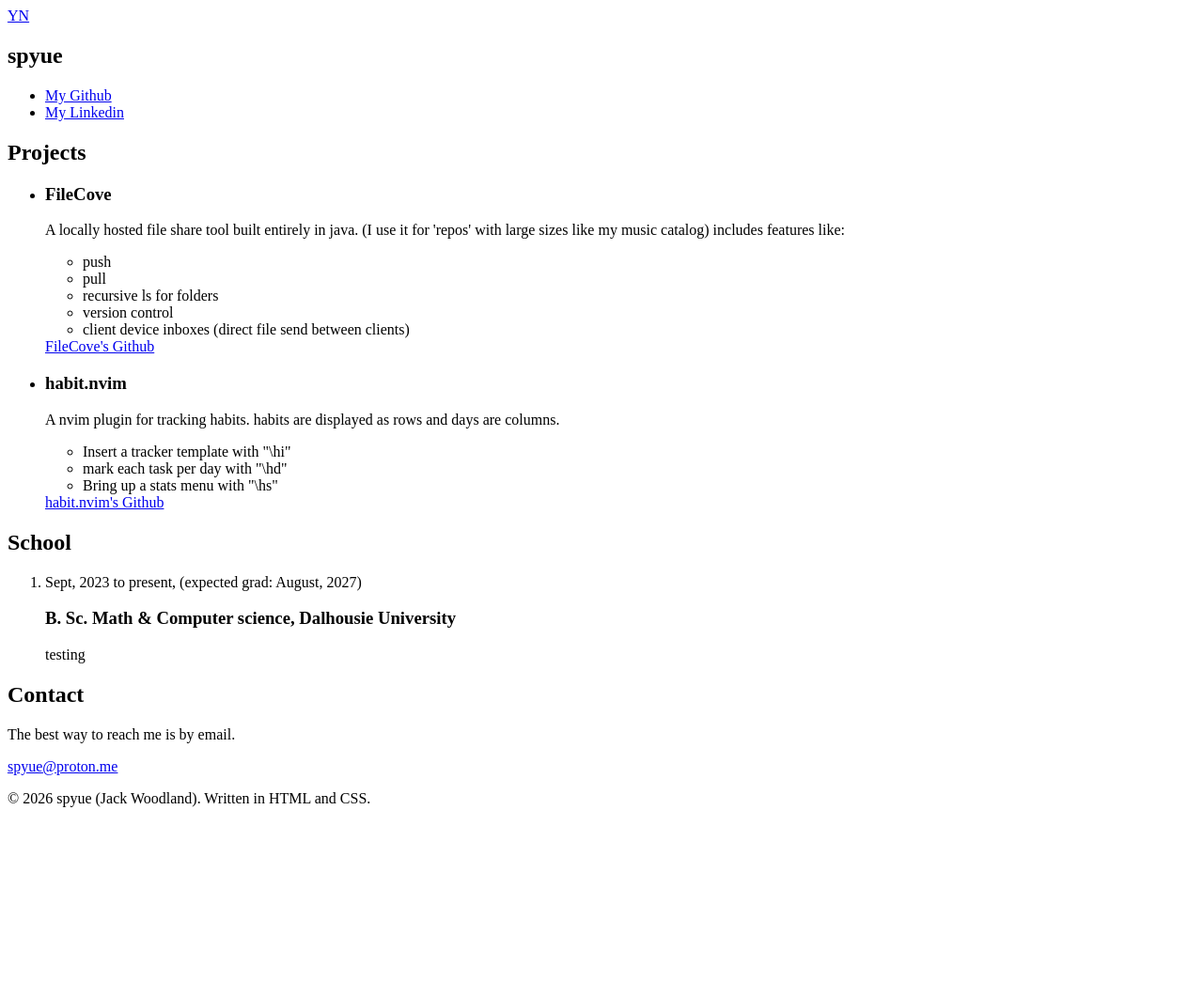
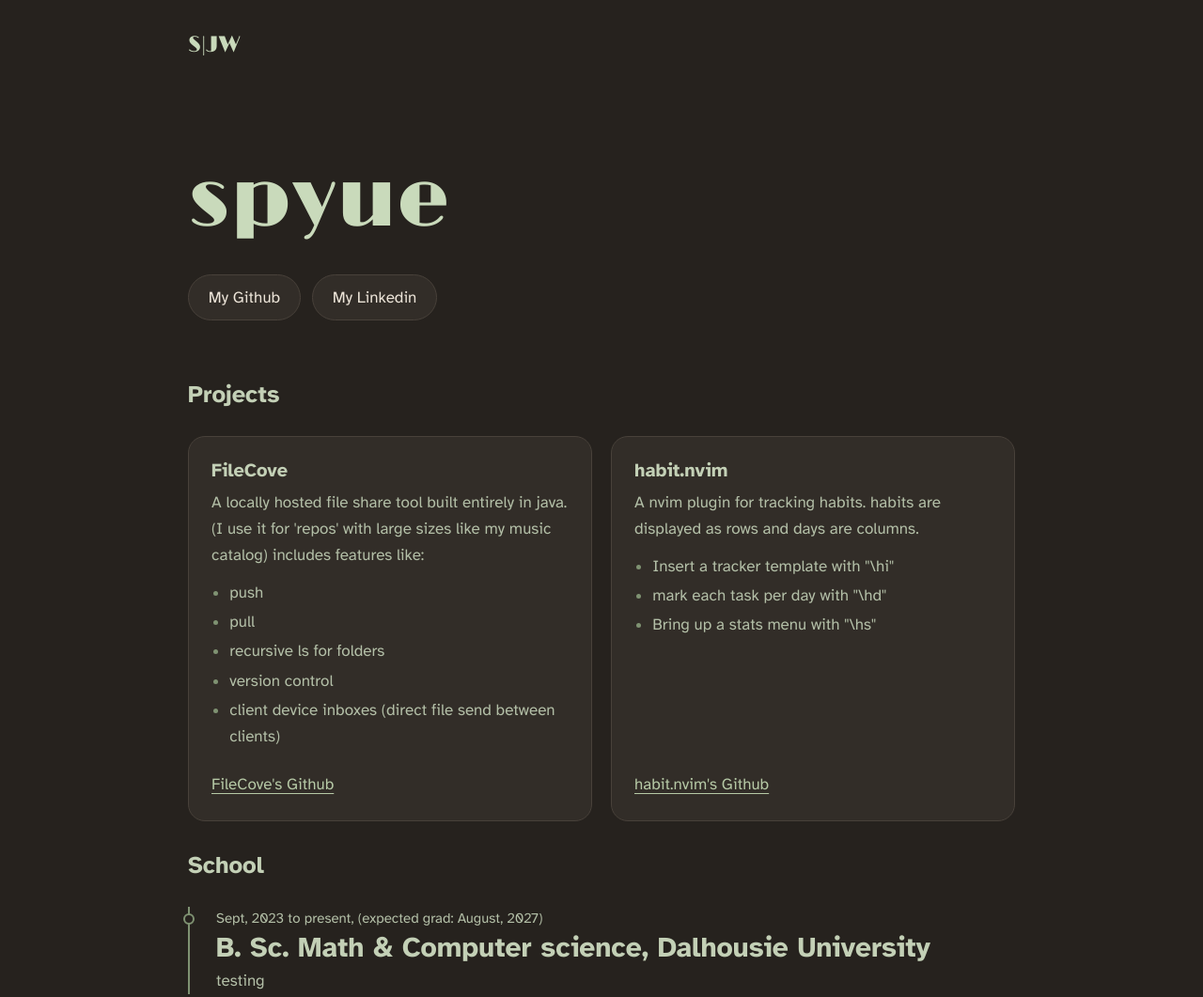
Before and after one commit to spyue/spyue.github.io, a plain HTML site: page index.html in a window 1280 px wide. Shown: the top 1061 px of the page at 94% size. Before the commit the page ends 875 px from the top, so only its background shows below. Drawn offline with nearby package versions, Linux system fonts and the light colour scheme; a script that the page names is missing.

Commit message:
added styling with basic animations (still need to fill in some info)

```diff
--- a/index.html
+++ b/index.html
@@ -1,25 +1,24 @@
-<!DOCTYPE html>
+<!doctype html>
 <html lang="en">
   <head>
-    <meta charset="UTF-8">
-    <meta name="viewport" content="width=device-width, initial-scale=1">
+    <meta charset="UTF-8" />
+    <meta name="viewport" content="width=device-width, initial-scale=1" />
     <title>spyue</title>
-    <meta name="description" content="Jack Woodland">
+    <meta name="description" content="Jack Woodland" />
 
     <!-- Fonts, limelight for my name and atkinson hyperlegible for others -->
-    <link rel="preconnect" href="https://fonts.googleapis.com">
-    <link rel="preconnect" href="https://fonts.gstatic.com" crossorigin>
-    <link href="https://fonts.googleapis.com/css2?family=Atkinson+Hyperlegible:ital,wght@0,400;0,700;1,400&family=Limelight&display=swap" rel="stylesheet">
+    <link rel="preconnect" href="https://fonts.googleapis.com" />
+    <link rel="preconnect" href="https://fonts.gstatic.com" crossorigin />
+    <link
+      href="https://fonts.googleapis.com/css2?family=Atkinson+Hyperlegible:ital,wght@0,400;0,700;1,400&family=Limelight&display=swap"
+      rel="stylesheet"
+    />
 
-    <link rel="stylesheet" href="style.css">
+    <link rel="stylesheet" href="style.css" />
 
     <!-- use saved theme before page prints to avoid a flash of wrong collors -->
     <script>
       document.documentElement.classList.add("js");
-      try {
-        const saved = localStorage.getItem("theme");
-        if (saved) document.documentElement.dataset.theme = saved;
-      } catch (e) {}
     </script>
     <script src="script.js" defer></script>
   </head>
@@ -27,7 +26,7 @@
   <body>
     <div class="container">
       <header class="site-header">
-        <a class="wordmark" href="#top" aria-label="Go Back Up">YN</a>
+        <a class="wordmark" href="#top" aria-label="Go Back Up">S|JW</a>
       </header>
 
       <main id="main">
@@ -35,8 +34,18 @@
           <h1 class="reveal">spyue</h1>
 
           <ul class="hero-links reveal">
-            <li><a class="button button-primary" href="https://github.com/spyue">My Github</a></li>
-            <li><a class="button" href="https://www.linkedin.com/in/jackson-woodland-15880a35b">My Linkedin</a></li>
+            <li>
+              <a class="button button-primary" href="https://github.com/spyue"
+                >My Github</a
+              >
+            </li>
+            <li>
+              <a
+                class="button"
+                href="https://www.linkedin.com/in/jackson-woodland-15880a35b"
+                >My Linkedin</a
+              >
+            </li>
           </ul>
         </section>
 
@@ -46,25 +55,31 @@
             <li class="card project reveal">
               <h3>FileCove</h3>
               <p>
-                  A locally hosted file share tool built entirely in java. (I use it for 'repos' with large sizes like my music catalog)
-                  includes features like:
+                A locally hosted file share tool built entirely in java. (I use
+                it for 'repos' with large sizes like my music catalog) includes
+                features like:
               </p>
               <ul class="features">
                 <li>push</li>
                 <li>pull</li>
                 <li>recursive ls for folders</li>
                 <li>version control</li>
-                  <li>client device inboxes (direct file send between clients)</li>
+                <li>
+                  client device inboxes (direct file send between clients)
+                </li>
               </ul>
               <div class="project-links">
-                  <a href="https://github.com/spyue/filecove">FileCove's Github</a>
+                <a href="https://github.com/spyue/filecove"
+                  >FileCove's Github</a
+                >
               </div>
             </li>
 
             <li class="card project reveal">
               <h3>habit.nvim</h3>
               <p>
-                  A nvim plugin for tracking habits. habits are displayed as rows and days are columns.
+                A nvim plugin for tracking habits. habits are displayed as rows
+                and days are columns.
               </p>
               <ul class="features">
                 <li>Insert a tracker template with "\hi"</li>
@@ -72,7 +87,9 @@
                 <li>Bring up a stats menu with "\hs"</li>
               </ul>
               <div class="project-links">
-                  <a href="https://github.com/spyue/habit.nvim">habit.nvim's Github</a>
+                <a href="https://github.com/spyue/habit.nvim"
+                  >habit.nvim's Github</a
+                >
               </div>
             </li>
           </ul>
@@ -82,28 +99,32 @@
           <h2 class="reveal">School</h2>
           <ol class="timeline stagger">
             <li class="reveal">
-              <p class="when"><time datetime="2023-09">Sept, 2023</time> to present, (expected grad: <time datetime="2027-08">August, 2027</time>)</p>
+              <p class="when">
+                <time datetime="2023-09">Sept, 2023</time> to present, (expected
+                grad: <time datetime="2027-08">August, 2027</time>)
+              </p>
               <h3>B. Sc. Math &amp; Computer science, Dalhousie University</h3>
-              <p>
-                testing
-              </p>
+              <p>testing</p>
             </li>
           </ol>
         </section>
 
         <section class="section" id="contact">
+          <div class="card contact-card reveal">
             <h2>Contact</h2>
             <p>The best way to reach me is by email.</p>
-            <p class="contact-email"><a href="mailto:spyue@proton.me">spyue@proton.me</a></p>
+            <p class="contact-email">
+              <a href="mailto:spyue@proton.me">spyue@proton.me</a>
+            </p>
           </div>
         </section>
-
       </main>
       <footer class="site-footer">
-      <p>© <span id="year">2026</span> spyue (Jack Woodland). Written in HTML and CSS.</p>
+        <p>
+          © <span id="year">2026</span> spyue (Jack Woodland). Written in HTML
+          and CSS.
+        </p>
       </footer>
     </div>
-
   </body>
 </html>
-</html>
--- /dev/null
+++ b/script.js
@@ -0,0 +1,40 @@
+// ---------- Footer year ----------
+// Keeps the © year current without editing it every January.
+document.getElementById("year").textContent = new Date().getFullYear();
+
+// ---------- Slide-in animations ----------
+// Any element with class="reveal" starts hidden (see the .js .reveal rule
+// in style.css) and slides up into place the first time it scrolls into view.
+
+// Inside a class="stagger" group, each child waits a little longer than
+// the one before it, so cards and hero items arrive one after another.
+document.querySelectorAll(".stagger").forEach((group) => {
+  [...group.children].forEach((child, i) => {
+    child.style.setProperty("--delay", `${i * 100}ms`);
+  });
+});
+
+const revealItems = document.querySelectorAll(".reveal");
+const prefersReducedMotion = window.matchMedia(
+  "(prefers-reduced-motion: reduce)",
+).matches;
+
+if (prefersReducedMotion || !("IntersectionObserver" in window)) {
+  // No animation: just show everything.
+  revealItems.forEach((el) => el.classList.add("is-visible"));
+} else {
+  const observer = new IntersectionObserver(
+    (entries) => {
+      entries.forEach((entry) => {
+        if (entry.isIntersecting) {
+          entry.target.classList.add("is-visible");
+          observer.unobserve(entry.target); // animate once, then stop watching
+        }
+      });
+    },
+    // Trigger when ~15% of the element is on screen, slightly before the bottom edge
+    { threshold: 0.15, rootMargin: "0px 0px -40px 0px" },
+  );
+
+  revealItems.forEach((el) => observer.observe(el));
+}
--- /dev/null
+++ b/style.css
@@ -0,0 +1,419 @@
+:root {
+  --bg: #26221e; /* warm dark brown page */
+  --surface: #322d28; /* lighter brown cards */
+  --ink: #ece4d8; /* headings, a warm cream */
+  --ink-soft: #b3bfa7; /* supporting text, muted sage */
+  --para: #dbe5d1; /* paragraph text, very light sage */
+  --heading: #c3d0b6; /* headings, a sage a step darker than paragraphs */
+  --name: #c9dabb; /* pale sage for your name */
+  --sage: #7f9272; /* dull green: borders, timeline, dots */
+  --sage-tint: #3c4536; /* dark green: tags, selection */
+  --tag-text: #d3e2c6;
+  --link: #b6c9a6; /* soft green links */
+  --button-bg: #a9bd99;
+  --button-text: #1f241c;
+  --line: #48413a; /* soft brown hairlines */
+  --shadow: rgba(0, 0, 0, 0.3);
+
+  --font-name: "Limelight", "Didot", "Bodoni 72", Georgia, serif;
+  --font-body: "Atkinson Hyperlegible", "Segoe UI", system-ui, sans-serif;
+
+  --radius: 18px;
+  --ease: cubic-bezier(0.22, 1, 0.36, 1); /* gentle ease-out for everything */
+
+  color-scheme: dark;
+}
+
+/*base*/
+*,
+*::before,
+*::after {
+  box-sizing: border-box;
+}
+
+html {
+  scroll-behavior: smooth;
+  scroll-padding-top: 1.5rem;
+}
+
+body {
+  margin: 0;
+  background: var(--bg);
+  color: var(--ink);
+  font-family: var(--font-body);
+  font-size: 1.0625rem;
+  line-height: 1.65;
+  -webkit-font-smoothing: antialiased;
+}
+
+h1,
+h2,
+h3 {
+  line-height: 1.2;
+  text-wrap: balance;
+  color: var(--heading);
+}
+
+p {
+  margin: 0 0 1rem;
+  color: var(--para);
+}
+
+a {
+  color: var(--link);
+  text-decoration-thickness: 1px;
+  text-underline-offset: 0.22em;
+}
+a:hover {
+  text-decoration-thickness: 2px;
+}
+
+:focus-visible {
+  outline: 2px solid var(--link);
+  outline-offset: 3px;
+  border-radius: 6px;
+}
+
+::selection {
+  background: var(--sage-tint);
+  color: var(--ink);
+}
+
+.skip-link {
+  position: absolute;
+  left: 1rem;
+  top: -3rem;
+  padding: 0.5rem 0.9rem;
+  border-radius: 999px;
+  background: var(--ink);
+  color: var(--bg);
+  z-index: 10;
+}
+.skip-link:focus {
+  top: 1rem;
+}
+
+/*layout*/
+.container {
+  max-width: 58rem;
+  margin: 0 auto;
+  padding: 0 1.5rem;
+}
+
+.section {
+  padding-block: 1rem;
+}
+
+.section > h2 {
+  margin: 0 0 1.75rem;
+}
+
+/*header*/
+.site-header {
+  display: flex;
+  flex-wrap: wrap;
+  align-items: center;
+  gap: 0.75rem 2rem;
+  padding-block: 1.75rem;
+}
+
+.wordmark {
+  font-family: var(--font-name);
+  font-size: 1.5rem;
+  color: var(--name);
+  text-decoration: none;
+  margin-right: auto;
+}
+
+.site-header nav {
+  display: flex;
+  flex-wrap: wrap;
+  gap: 0.25rem 1.5rem;
+}
+.site-header nav a {
+  color: var(--ink-soft);
+  text-decoration: none;
+  transition: color 0.2s ease;
+}
+.site-header nav a:hover {
+  color: var(--ink);
+}
+
+/*hero*/
+.hero {
+  padding-top: 4.5rem;
+  padding-bottom: 3rem;
+}
+
+.status {
+  display: inline-flex;
+  align-items: center;
+  gap: 0.55rem;
+  margin-bottom: 1.5rem;
+  padding: 0.35rem 0.9rem;
+  border: 1px solid var(--line);
+  border-radius: 999px;
+  background: var(--surface);
+  color: var(--ink-soft);
+  font-size: 0.9375rem;
+}
+
+.status-dot {
+  width: 0.55rem;
+  height: 0.55rem;
+  border-radius: 50%;
+  background: var(--sage);
+  box-shadow: 0 0 0 4px var(--sage-tint);
+}
+
+.hero h1 {
+  margin: 0 0 1.25rem;
+  font-family: var(--font-name);
+  font-size: clamp(2.75rem, 9vw, 5.5rem);
+  font-weight: 400;
+  line-height: 1.05;
+  letter-spacing: 0.01em;
+  color: var(--name);
+}
+
+.lede {
+  max-width: 36rem;
+  font-size: 1.25rem;
+  line-height: 1.55;
+}
+
+.hero-links {
+  display: flex;
+  flex-wrap: wrap;
+  gap: 0.75rem;
+  margin: 2rem 0 0;
+  padding: 0;
+  list-style: none;
+}
+
+/*buttons*/
+.button {
+  display: inline-block;
+  padding: 0.6rem 1.3rem;
+  border: 1px solid var(--line);
+  border-radius: 999px;
+  background: var(--surface);
+  color: var(--ink);
+  text-decoration: none;
+  transition:
+    transform 0.25s var(--ease),
+    border-color 0.2s ease,
+    background-color 0.2s ease;
+}
+.button:hover {
+  transform: translateY(-2px);
+  border-color: var(--sage);
+}
+
+button-primary {
+  background: var(--button-bg);
+  border-color: var(--button-bg);
+  color: var(--button-text);
+}
+.button-primary:hover {
+  border-color: var(--button-bg);
+}
+
+/*about*/
+.about-body {
+  max-width: 40rem;
+}
+
+/*cards*/
+.card {
+  background: var(--surface);
+  border: 1px solid var(--line);
+  border-radius: var(--radius);
+  padding: 1.5rem;
+  transition:
+    transform 0.3s var(ease),
+    box-shadow 0.3s var(--ease),
+    border-color 0.3s ease;
+}
+
+/*projects*/
+.projects {
+  display: grid;
+  grid-template-columns: repeat(auto-fit, minmax(min(100%, 16rem), 1fr));
+  gap: 1.25rem;
+  margin: 0;
+  padding: 0;
+  list-style: none;
+}
+
+.project {
+  display: flex;
+  flex-direction: column;
+}
+
+.project:hover {
+  transform: translateY(-4px);
+  border: var(--sage);
+  box-shadow: 0 12px 28px -12px var(--shadow);
+}
+
+.project h3 {
+  margin: 0 0 0.5rem;
+  font-size: 1.25rem;
+  font-weight: 700;
+}
+
+.project p {
+  color: var(--ink-soft);
+  margin-bottom: 1rem;
+}
+
+.tags {
+  display: flex;
+  flex-wrap: wrap;
+  gap: 0.4rem;
+  margin: 0 0 1.25rem;
+  padding: 0;
+  list-style: none;
+}
+.tags li {
+  padding: 0.15rem 0.7rem;
+  border-radius: 999px;
+  background: var(--sage-tint);
+  color: var(--tag-text);
+  font-size: 0.8125rem;
+}
+
+/*bullet list inside of project card */
+.features {
+  margin: -0.25rem 0 1.25rem;
+  padding-left: 1.2rem;
+  list-style: disc;
+  color: var(--ink-soft);
+}
+.features li {
+  margin-bottom: 0.2rem;
+}
+.features li::marker {
+  color: var(--sage);
+}
+
+/*keybind sections*/
+code {
+  font-family: ui-monospace, "SF Mono", Menlo, Consolas, monospace;
+  font-size: 0.875em;
+  padding: 0.1em 0.45em;
+  border-radius: 6px;
+  background: var(--sage-tint);
+  color: var(--tag-text);
+}
+
+.project-links {
+  display: flex;
+  gap: 1.25rem;
+  margin-top: auto;
+}
+
+/*experience timeline*/
+.timeline {
+  margin: 0;
+  padding: 0 0 0 1.75rem;
+  list-style: none;
+  border-left: 2px solid var(--sage);
+}
+
+.timeline li {
+  position: relative;
+  padding-bottom: 2rem;
+}
+.timeline li:last-child {
+  padding-bottom: 0;
+}
+
+/*dot*/
+.timeline li:before {
+  content: "";
+  position: absolute;
+  left: calc(-1.75rem - 7px);
+  top: 0.45rem;
+  width: 12px;
+  height: 12px;
+  border-radius: 50%;
+  background: var(--bg);
+  border: 2px solid var(--sage);
+}
+
+.timeline h3 {
+  margin: 0 0 0.3rem;
+  font-size: 1.875rem;
+  font-weight: 700;
+}
+
+.timeline p {
+  margin-bottom: 0;
+  color: var(--ink-soft);
+}
+
+.when {
+  font-size: 0.9375rem;
+  margin-bottom: 0.15 !important;
+}
+
+/*contact*/
+.contact-card {
+  padding: clamp(1.75rem, 5vw, 3rem);
+  text-align: center;
+}
+.contact-card h2 {
+  margin: 0 0 0.5rem;
+  font-size: clamp(1.5rem, 3vw, 1.875rem);
+}
+.contact-card p {
+  color: var(--ink-soft);
+}
+
+.contact-email {
+  display: inline-block;
+  margin-top: 0.5rem;
+  font-size: clamp(1.25rem, 4vw, 1.875rem);
+  font-weight: 700;
+  overflow-wrap: anywhere;
+}
+
+/*footer*/
+.site-footer {
+  padding: 1rem 0 3rem;
+  color: var(--ink-soft);
+  font-size: 0.9385rem;
+  text-align: center;
+}
+
+/*animations*/
+.js .reveal {
+  opacity: 0;
+  translate: 0 22px;
+  transition:
+    opacity 0.7s var(--ease) var(--delay, 0s),
+    translate 0.7s var(--ease) var(--delay, 0s),
+    transform 0.3s var(--ease),
+    box-shadow 0.3s var(--ease),
+    border-color 0.3s ease;
+}
+.js .reveal.is-visible {
+  opacity: 1;
+  translate: 0 0;
+}
+
+/*small screens*/
+@media (max-width: 40rem) {
+  .site-header nav {
+    order: 3;
+    width: 100%;
+  }
+  .hero {
+    padding-top: 2.5rem;
+  }
+  .section {
+    padding-block: 3rem;
+  }
+}
```
Lines whose indentation alone changed are shown as unchanged.
